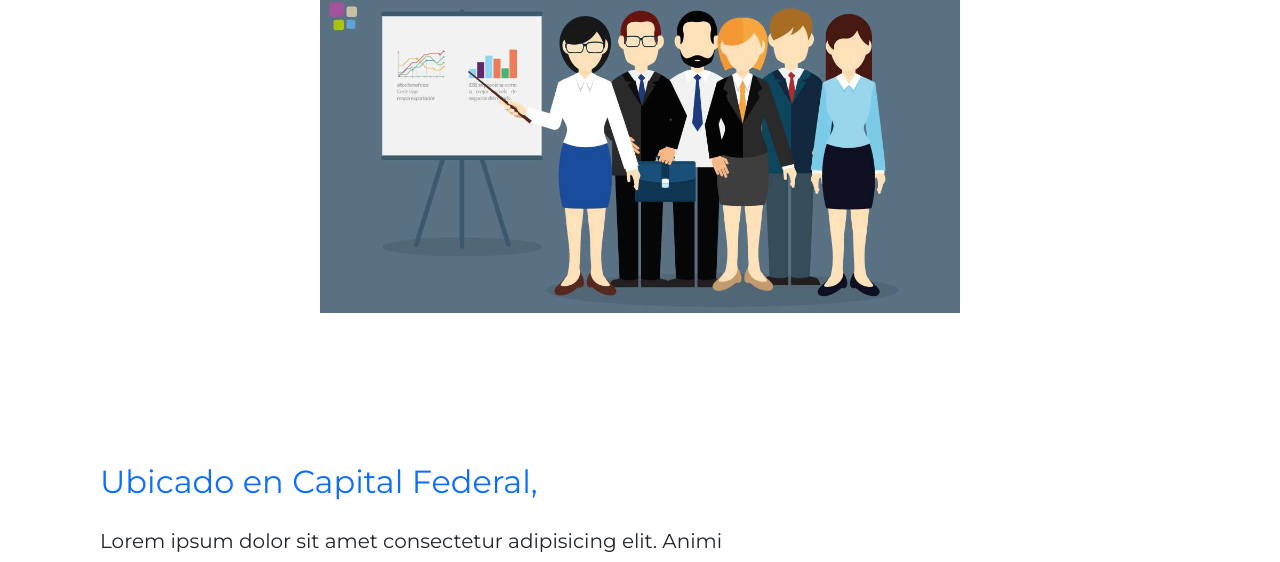
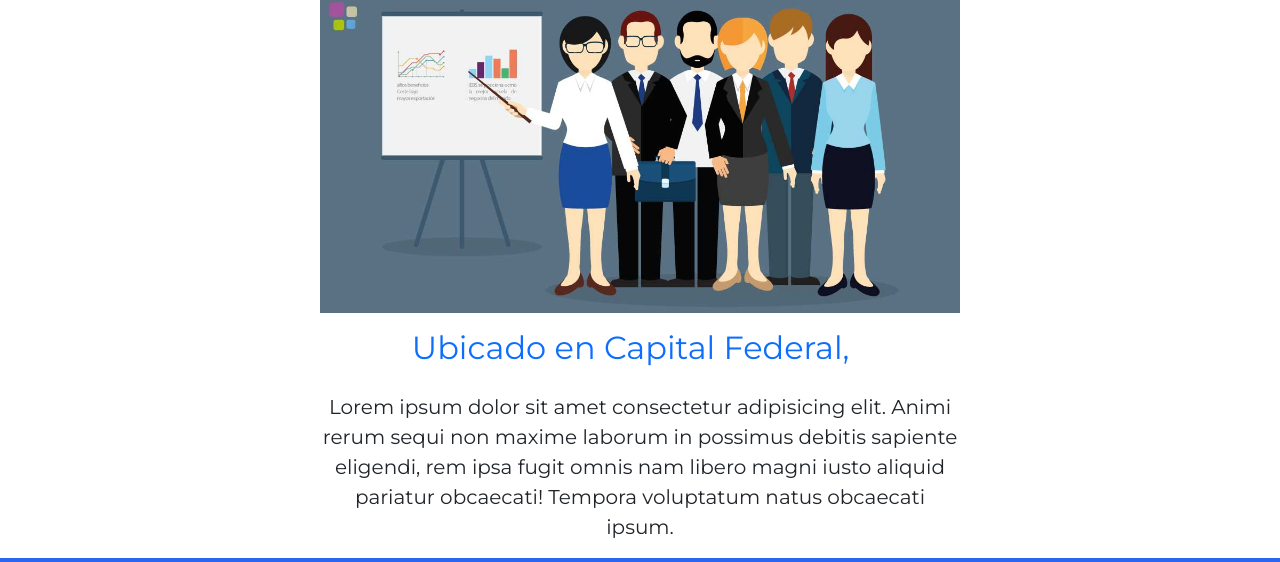
Before and after one commit to FerreiraCristian/ProyectoFinalEntrega2, a plain HTML site: page index.html in a window 1280 px wide. Shown: the part 1975-2537 px from the top of the page. Drawn offline with nearby package versions, Linux system fonts and the light colour scheme.

Commit message:
tercerSubida

```diff
--- a/css/main.css
+++ b/css/main.css
@@ -3,9 +3,6 @@ body {
     font-family: 'Montserrat', sans-serif;
     overflow-x: hidden;
 }
-
-
-/* MENU */
 
 
 /* SLIDER */
--- a/index.html
+++ b/index.html
@@ -139,7 +139,7 @@
     </div>
 
 
-    <div class="wrapper-local">
+    <div class="wrapper-local d-flex flex-column justify-content-center align-items-center pt-3  text-center w-50 m-auto">
 
         <h2 class="text-primary mb-4" id="typewriter"></h2>
         <p class="fs-5 text-body">Lorem ipsum dolor sit amet consectetur adipisicing elit. Animi rerum sequi non maxime laborum in possimus debitis sapiente eligendi, rem ipsa fugit omnis nam libero magni iusto aliquid pariatur obcaecati! Tempora voluptatum natus obcaecati ipsum.
```
Also changed, not shown: contacto.html (+1 -1 lines).
